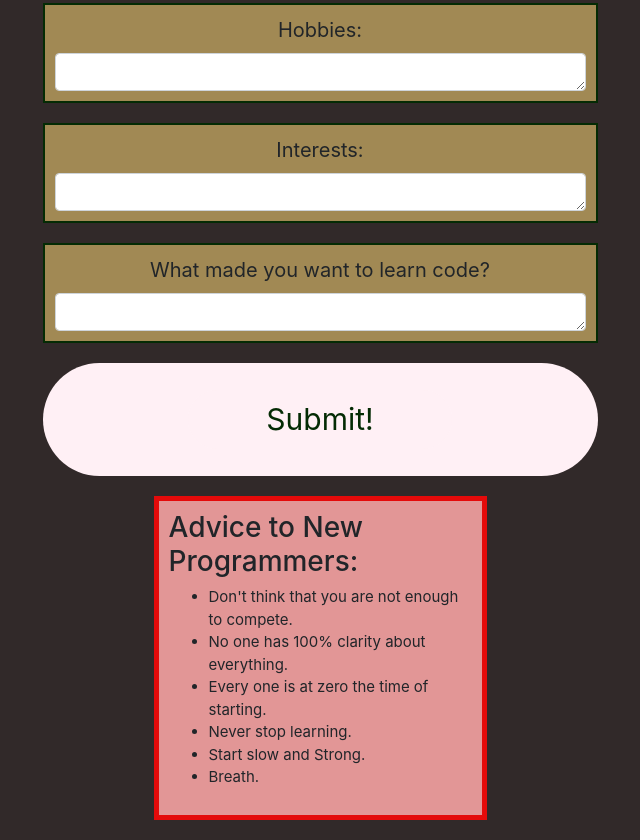
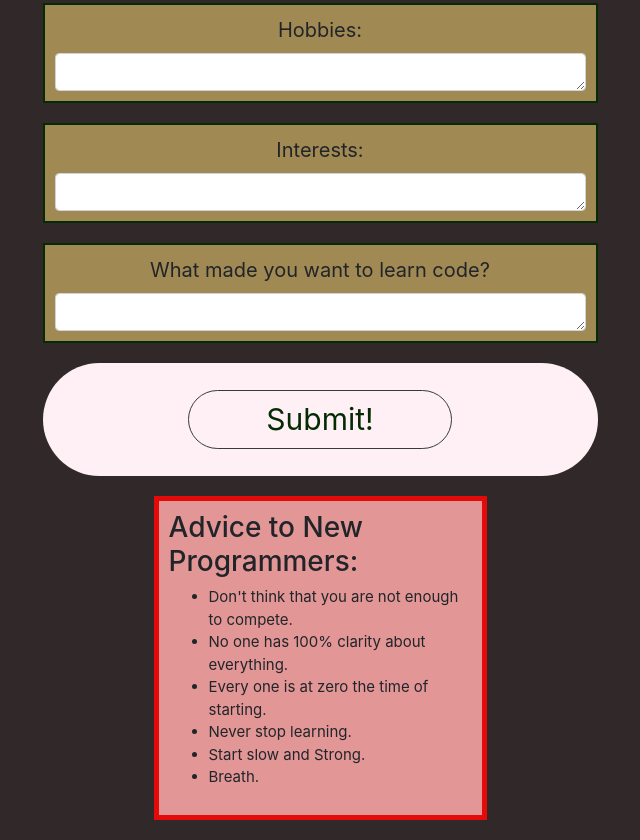
Before and after one commit to rosiegardner/Programming-Language-Suggester-Project, a plain HTML site: page index.html in a window 1280 px wide. Shown: the part 1417-2257 px from the top of the page, without its empty margins (320-960 px from the left). Drawn offline with Linux system fonts and the light colour scheme.

Commit message:
update submit button using bootstrap

```diff
--- a/index.html
+++ b/index.html
@@ -58,7 +58,7 @@
             <textarea class="form-control" id="questionForm3" rows="1"></textarea>
           </div>
           <div class="btn">
-            <button type="submit" class="btn">Submit!</button>
+            <button type="button" class="btn btn-outline-dark">Submit!</button>
           </div>
         </form>
       </div>
```
